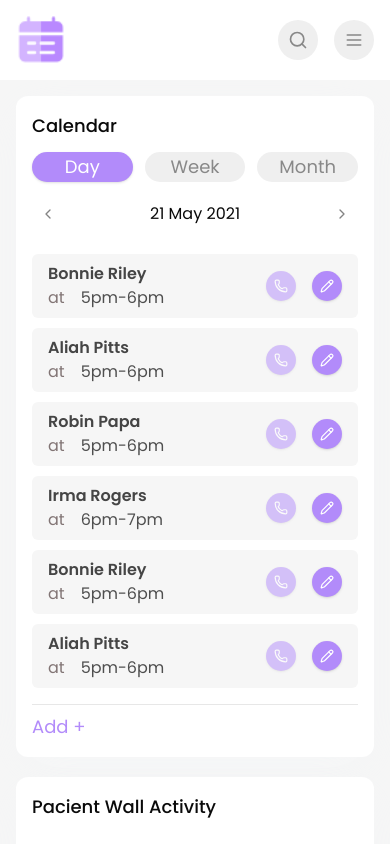
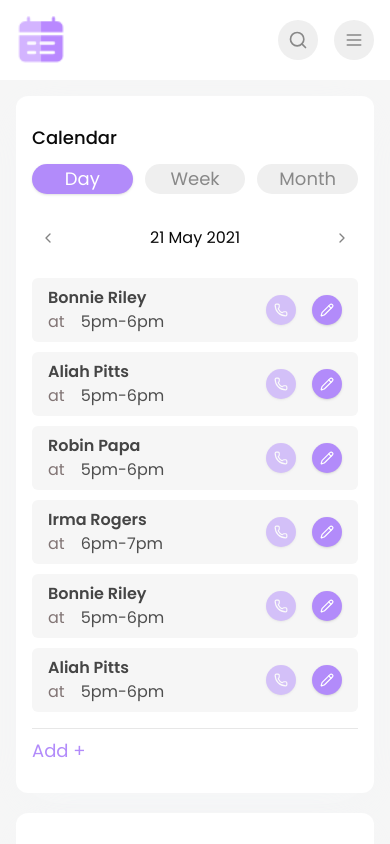
Before and after one commit to Vitalic96/mediplan, a Next.js app: page /dashboard in a window 390 px wide. Shown: the top 844 px of the page. Built offline with nearby package versions, Linux system fonts and the light colour scheme.

Commit message:
changed padding

```diff
--- a/components/ui/card.tsx
+++ b/components/ui/card.tsx
@@ -25,7 +25,7 @@ const CardHeader = React.forwardRef<
 >(({ className, ...props }, ref) => (
   <div
     ref={ref}
-    className={cn('flex flex-col p-4 lg:p-7', className)}
+    className={cn('flex flex-col gap-2 p-7 px-4 lg:px-7', className)}
     {...props}
   />
 ))
@@ -81,7 +81,7 @@ const CardContent = React.forwardRef<
 >(({ className, ...props }, ref) => (
   <div
     ref={ref}
-    className={cn('p-4 pt-0 lg:p-7 lg:pt-0', className)}
+    className={cn('p-7 px-4 pt-0 lg:px-7 lg:pt-0', className)}
     {...props}
   />
 ))
@@ -93,7 +93,7 @@ const CardFooter = React.forwardRef<
 >(({ className, ...props }, ref) => (
   <div
     ref={ref}
-    className={cn('flex items-center p-4 pt-0 lg:p-7 lg:pt-0', className)}
+    className={cn('flex items-center p-7 px-4 pt-0 lg:px-4 lg:pt-0', className)}
     {...props}
   />
 ))
```
